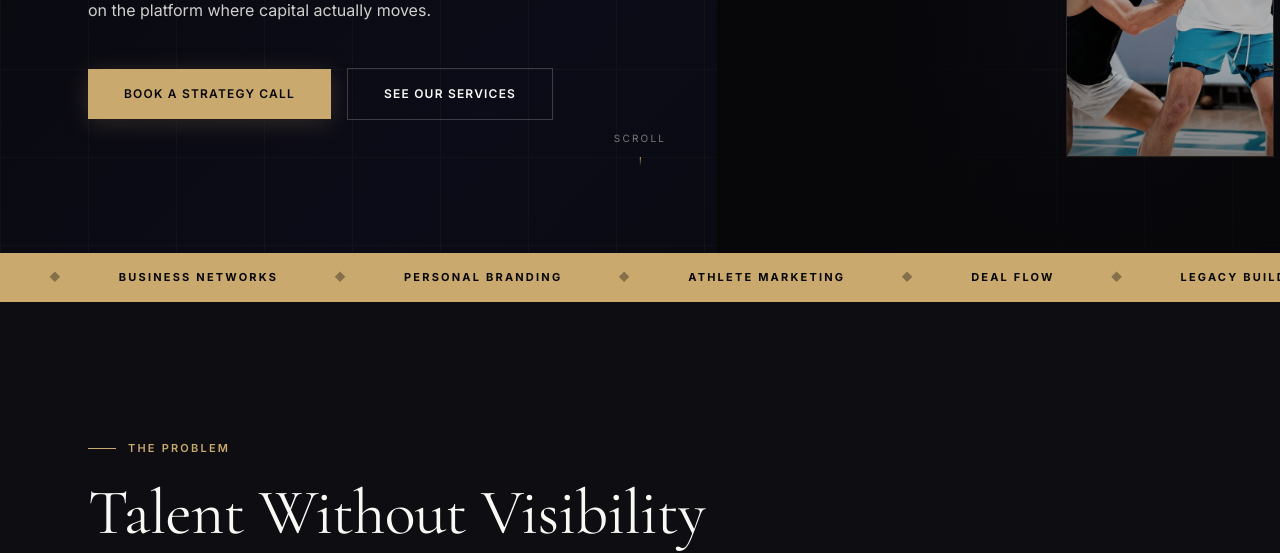
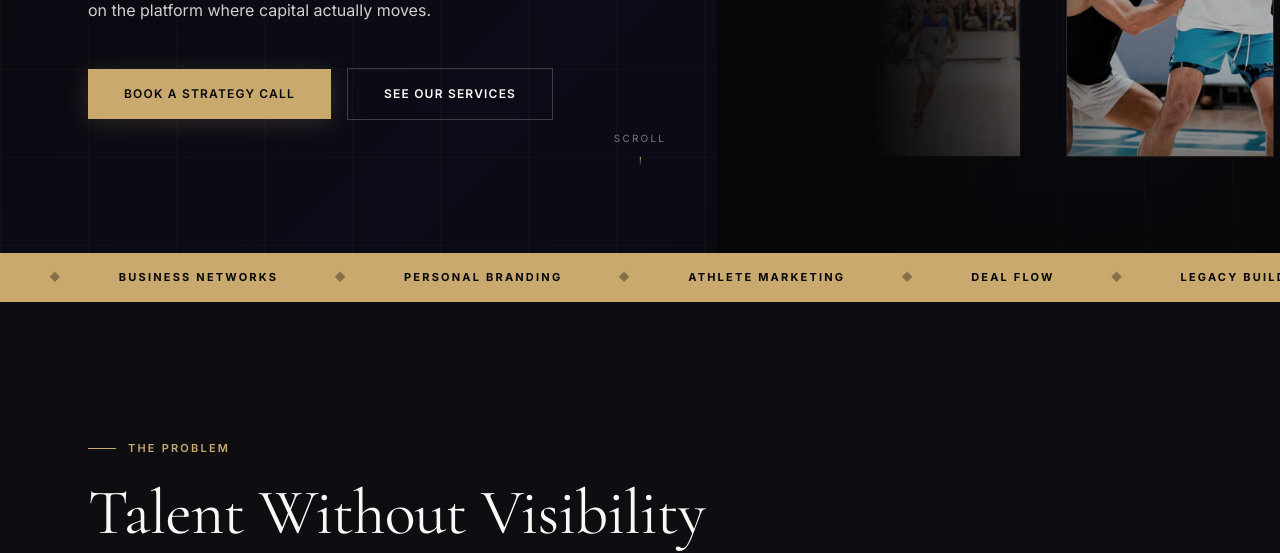
Before and after one commit to EliyaKhajeiee/Chai-website, a website: page index.html in a window 1280 px wide. Shown: the part 547-1100 px from the top of the page. Drawn offline with nearby package versions, Linux system fonts and the light colour scheme.

Commit message:
Restore 3 hero photos

```diff
--- a/styles.css
+++ b/styles.css
@@ -1460,7 +1460,11 @@ img { display: block; max-width: 100%; }
   border: 1px solid rgba(201,169,110,0.24);
 }
 .hero__photo--3 {
-  display: none;
+  bottom: 12%;
+  right: 46%;
+  width: 26%;
+  height: 32%;
+  border: 1px solid rgba(201,169,110,0.1);
 }
 
 /* === ATHLETES WALL === */
```
